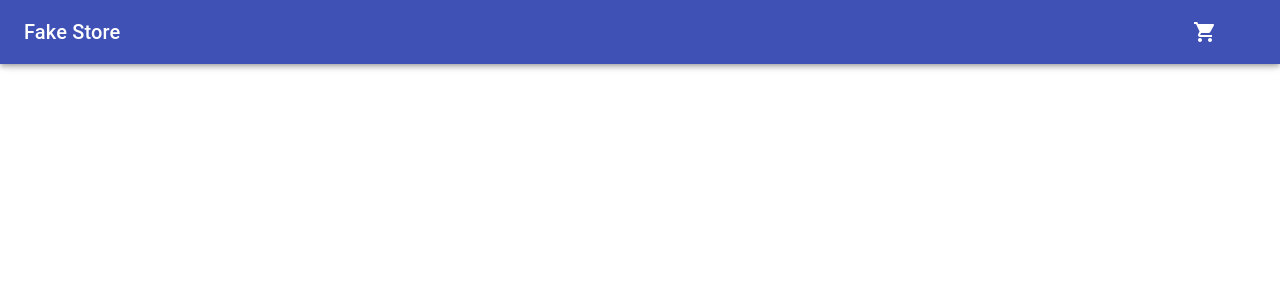
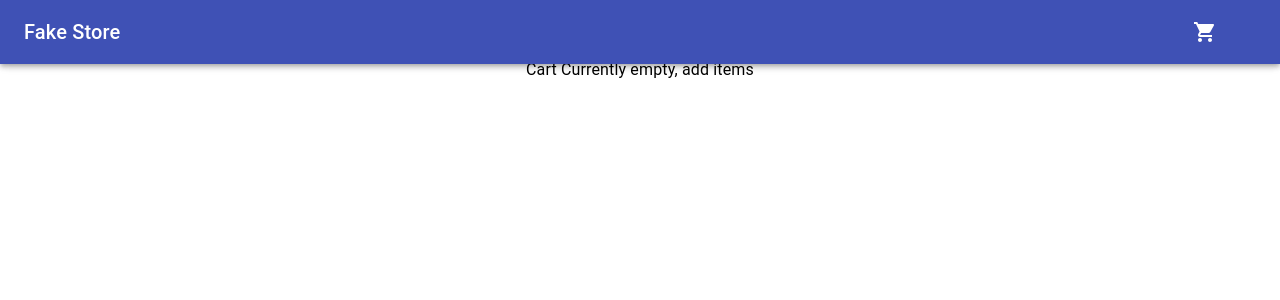
Before and after one commit to Tegadaniel/ecommerce, a React (Create React App) app: page /cart in a window 1280 px wide. Shown: the top 300 px of the page. Built offline with nearby package versions, Linux system fonts and the light colour scheme.

Commit message:
committed

```diff
--- a/src/components/body/Body.js
+++ b/src/components/body/Body.js
@@ -3,37 +3,48 @@ import {Grid} from '@material-ui/core'
 import axios from 'axios'
 import GoodsGrid from '../../grid/goodsGrid/GoodsGrid'
 import Header from '../header/Header'
+import Cart from '../cart/Cart'
 
 function Body() {
     const [items, setItems] = useState([])
     const [cart, setCart] = useState([])
-    const [isLoading, setisLoading] = useState(true)
+
+
+
+    const fetchItems = async () =>{
+        const result = await axios(`https://fakestoreapi.com/products`)
+        console.log(result.data)
+
+        setItems(result.data)
+
+    }
+
+    const addToCart =  (items) =>{
+        console.log(cart.length)
+        console.log('Before add cart!!!!!')
+       const _cart = [...cart];
+       _cart[_cart.length] = items;
+       console.log(_cart)
+
+
+        setCart(_cart)
+        console.log('After adding cart')
+        console.log(_cart.length)
+        console.log(_cart)
+    }
 
     useEffect(() =>{
-        const fetchItems = async () =>{
-            const result = await axios(`https://fakestoreapi.com/products`)
-            console.log(result.data)
-
-            setItems(result.data)
-            setisLoading(false)
-        }
         fetchItems()
     }, [])
-    const addToCart = (items) =>{
-        console.log(cart.length)
-        console.log('Before add cart!!!!!')
-        setCart(cart => [...cart, items])
-        console.log('After adding cart')
-        console.log(addToCart.length)
-    }
+
     return (
 
     <Grid container direction = "column">
-        <Header  addCart={cart.length}/>
+        <Header addCart={cart.length}/>
         <Grid item container >
             <Grid item xs={false} sm={2}/>
         <Grid item xs={12} sm ={8}>
-       <GoodsGrid isLoading={isLoading} items={items} addCart={addToCart}/>
+       <GoodsGrid  items={items} addCart={addToCart}/>
         </Grid>
         <Grid item xs={false} sm={2}/>
         </Grid>
--- a/src/components/cart/Cart.js
+++ b/src/components/cart/Cart.js
@@ -1,9 +1,32 @@
 import React from 'react'
+import {Container, Typography, Button, Grid} from '@material-ui/core';
+const Cart = () => {
+    // const classes = useStyles();
+    const isEmpty = true;
 
-export default function Cart() {
+    const EmptyCart = ({cart}) =>(
+        <Typography variant = "subtitle1">
+            Cart Currently empty, add items
+        </Typography>
+    )
+
+    const FilledCart = () =>(
+        <>
+        <Grid conatiner spacing = {3}>
+
+        </Grid>
+        </>
+    )
     return (
-        <div>
-            <h2> Working</h2>
-        </div>
+        <Container>
+            <div >
+            <Typography  variant="h3">
+                Your Shopping Cart
+            </Typography>
+            {isEmpty ? <EmptyCart/>: <FilledCart/>}
+            </div>
+        </Container>
     )
 }
+
+export default Cart
```
